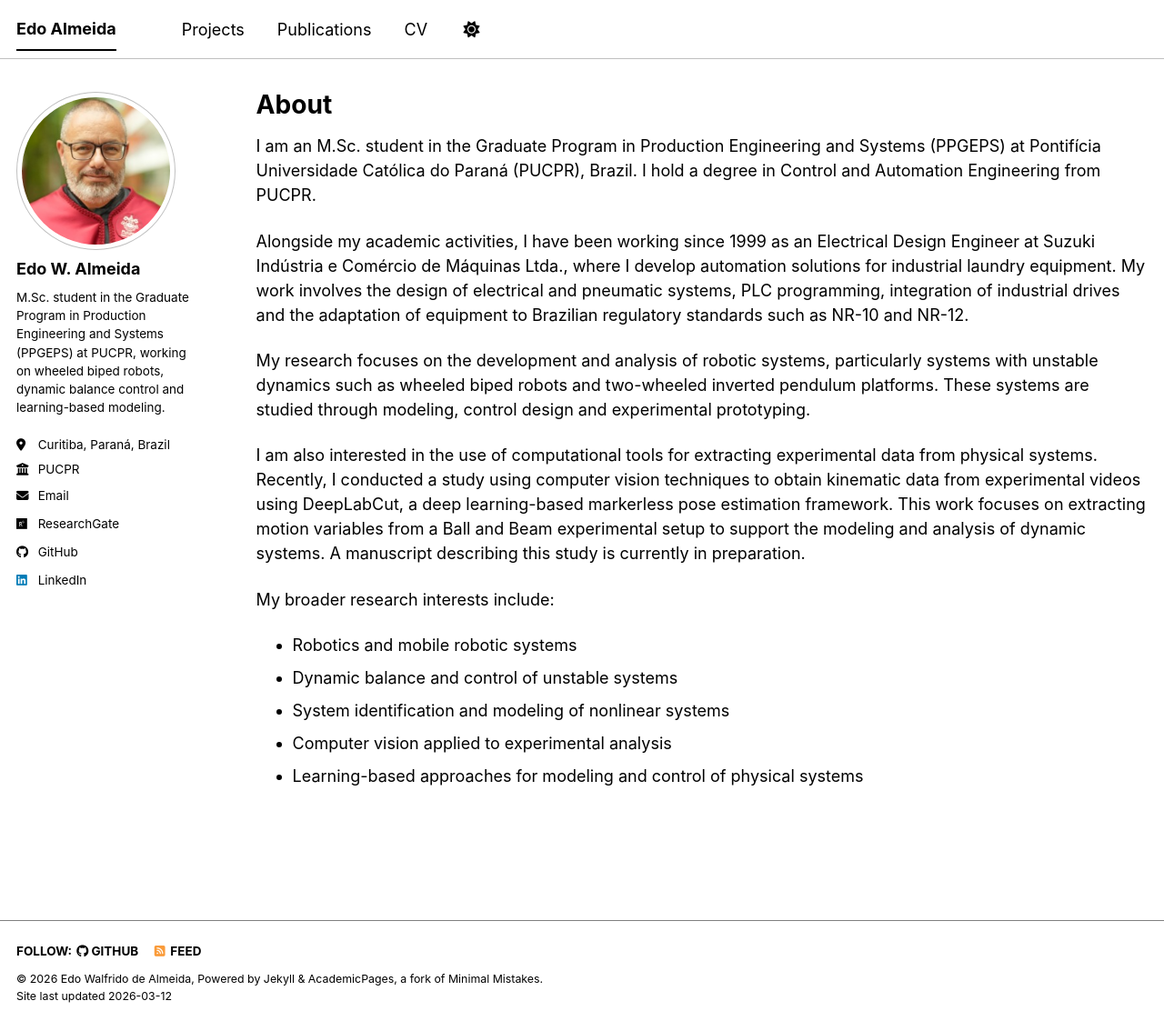
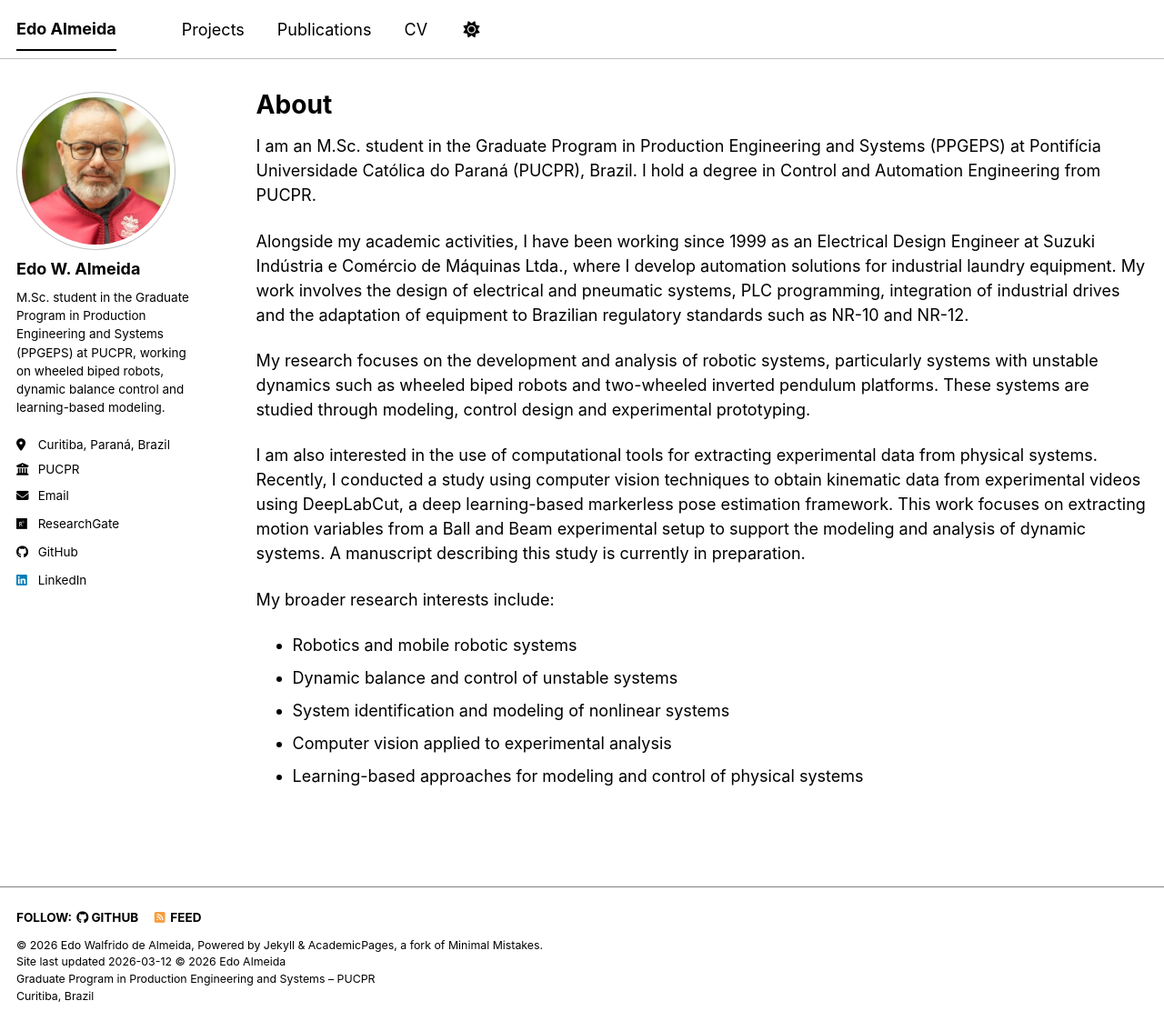
Before and after one commit to EdoAlmeida/EdoAlmeida.github.io, a Jekyll site: the page built from _pages/about.md, in a window 1280 px wide and 1123 px high. Shown: the whole window at 91% size. Built offline with Jekyll 4.4.1, drawn with Linux system fonts in a browser that asks for light colours; a script bundle is joined from its source files by our own code; library files that are not in the unit come from our copies.

Commit message:
Update footer.html

```diff
--- a/_includes/footer.html
+++ b/_includes/footer.html
@@ -22,4 +22,11 @@
 <div class="page__footer-copyright">
   &copy; {{ site.time | date: '%Y' }} {{ site.name | default: site.title }}, {{ site.data.ui-text[site.locale].powered_by | default: "Powered by" }} <a href="https://jekyllrb.com" rel="nofollow">Jekyll</a> &amp; <a href="https://github.com/academicpages/academicpages.github.io">AcademicPages</a>, a fork of <a href="https://mademistakes.com/work/minimal-mistakes-jekyll-theme/" rel="nofollow">Minimal Mistakes</a>.<br />
   Site last updated {{ "now" | date: '%Y-%m-%d' }}
+
+© {{ site.time | date: '%Y' }} Edo Almeida<br>
+Graduate Program in Production Engineering and Systems –
+<a href="https://www.pucpr.br">PUCPR</a><br>
+Curitiba, Brazil
+
+
 </div>
```
